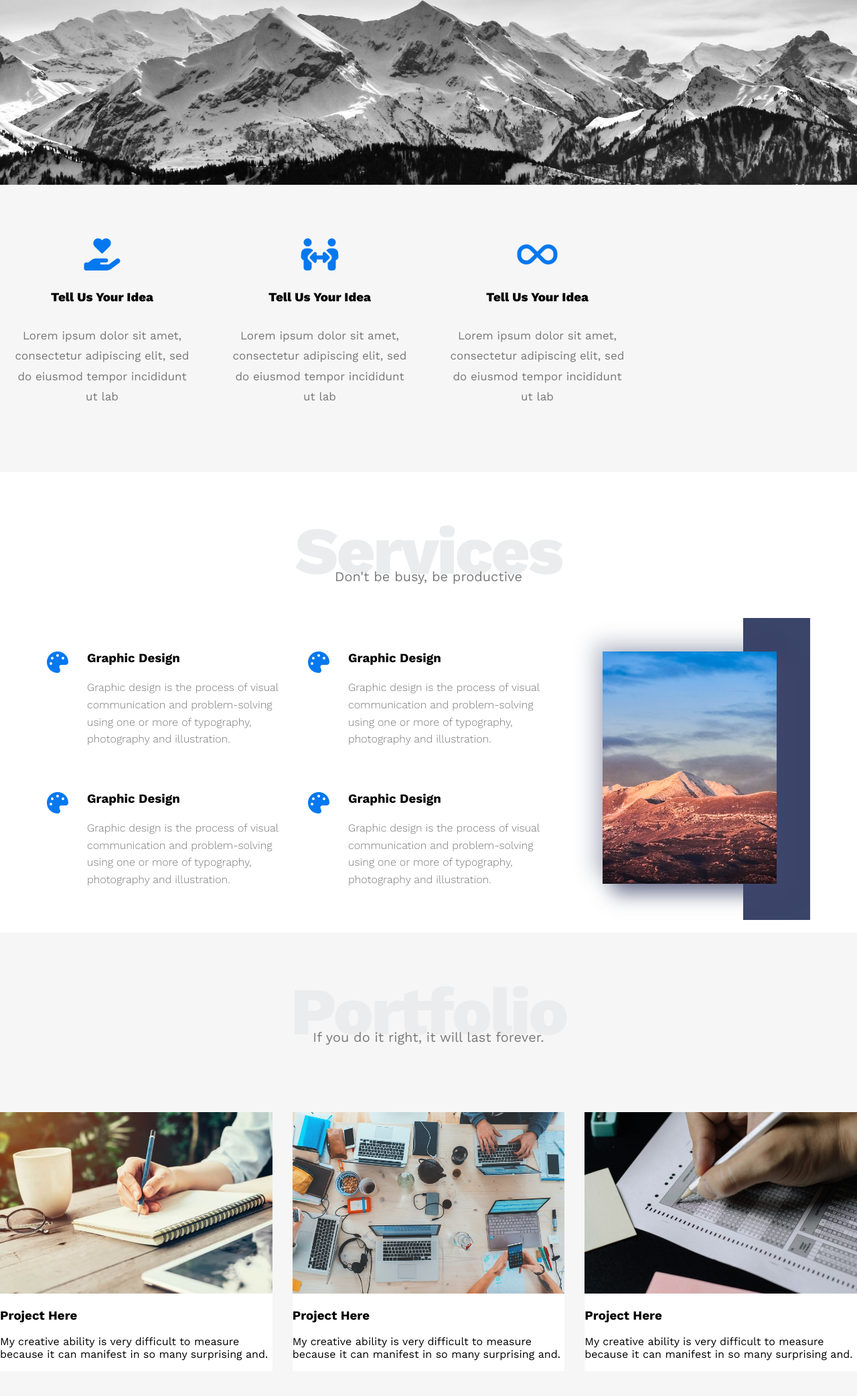
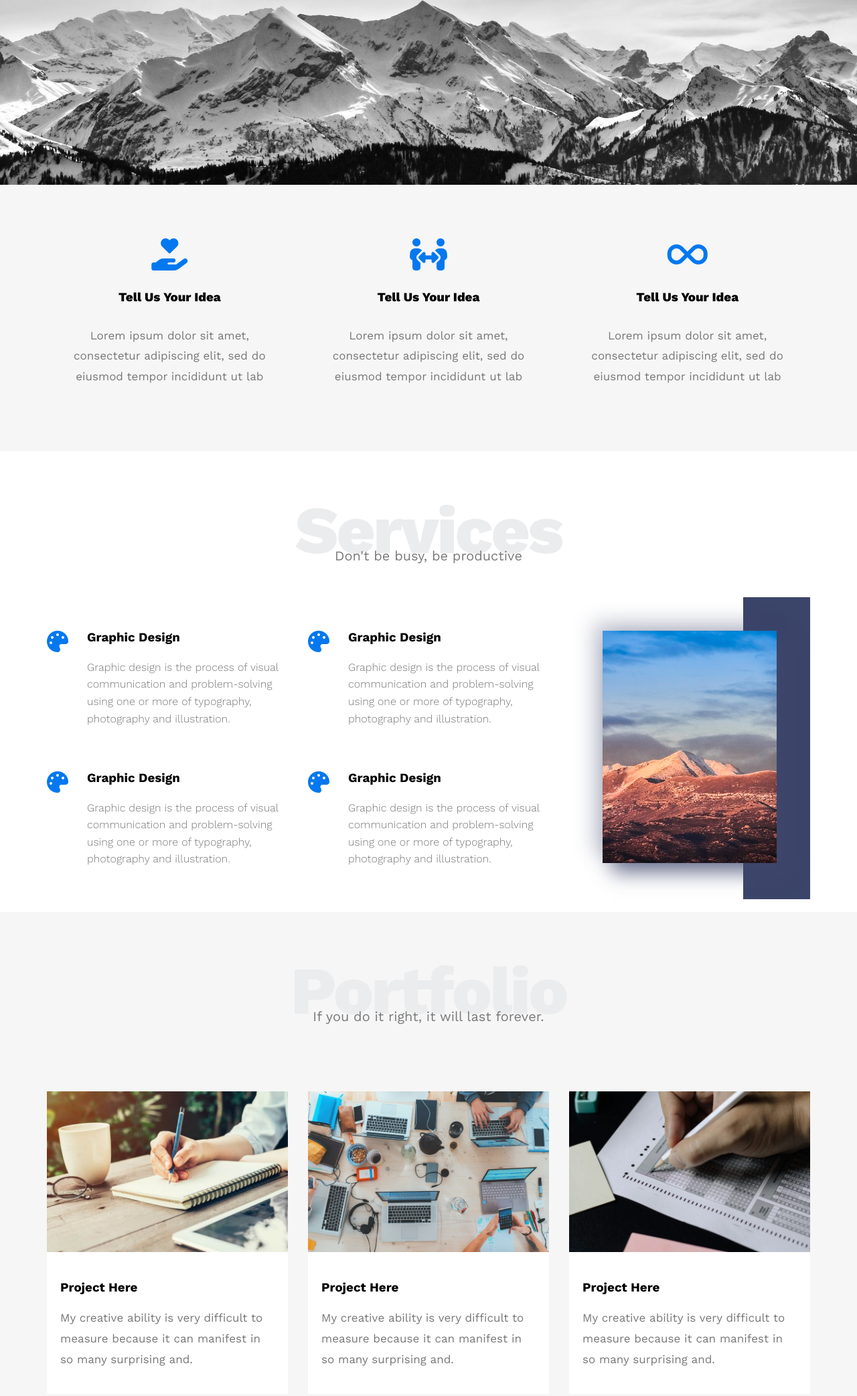
Before and after one commit to Esogargar/temp1, a plain HTML site: page index.html in a window 1280 px wide. Shown: the part 524-2609 px from the top of the page at 67% size. Drawn offline with nearby package versions, Linux system fonts and the light colour scheme.

Commit message:
Fix: container mis spelling cause margin problem

```diff
--- a/css/style.css
+++ b/css/style.css
@@ -187,23 +187,23 @@ body {
     padding-bottom: var(--section-padding);
     background-color: var(--section-background);
 }
-.features .contanier {
+.features .container {
     display: grid;
     grid-template-columns: repeat(auto-fill, minmax(300px, 1fr));
     gap: 20px;
 }
-.features .contanier .feature {
+.features .container .feature {
     padding: 20px;
     text-align: center;
 }
-.features .contanier .feature i {
+.features .container .feature i {
     color: var(--main-color);
 }
-.features .contanier .feature h3 {
+.features .container .feature h3 {
     font-weight: 800;
     margin: 30px 0;
 }
-.features .contanier .feature p {
+.features .container .feature p {
     line-height: 1.8;
     color: #777;
     font-size: 17px;
@@ -286,6 +286,7 @@ body {
     grid-template-columns: repeat(auto-fill, minmax(300px, 1fr));
     gap: 30px;
     margin-top: 100px;
+
 }
 .portfolio .portfolio-content .card {
     background-color: white;
@@ -293,4 +294,19 @@ body {
 .portfolio .portfolio-content .card img {
     max-width: 100%;
 }
+.portfolio .portfolio-content .card .info  {
+    padding: 20px;
+}
+.portfolio .portfolio-content .card .info  p {
+    line-height: 1.8;
+    color: #777;
+    font-size: 17px;
+}
+@media (max-width: 767px) {
+    .portfolio .portfolio-content .card {
+        text-align: center;
+    }
+}
+
+
 /* end portiflio rule */
--- a/index.html
+++ b/index.html
@@ -45,7 +45,7 @@
     <!-- end landing  -->
     <!-- start feature  -->
     <div class="features">
-        <div class="contanier">
+        <div class="container">
             <div class="feature">
                 <i class="fa-solid fa-hand-holding-heart fa-3x"></i>
                 <h3>Tell Us Your Idea</h3>
@@ -117,7 +117,7 @@
     <!-- end services  -->
     <!-- start portfolio  -->
     <div class="portfolio">
-        <div class="contanier">
+        <div class="container">
             <h2 class="special-heading" >Portfolio</h2>
             <p>If you do it right, it will last forever.</p>
             <div class="portfolio-content">
```
